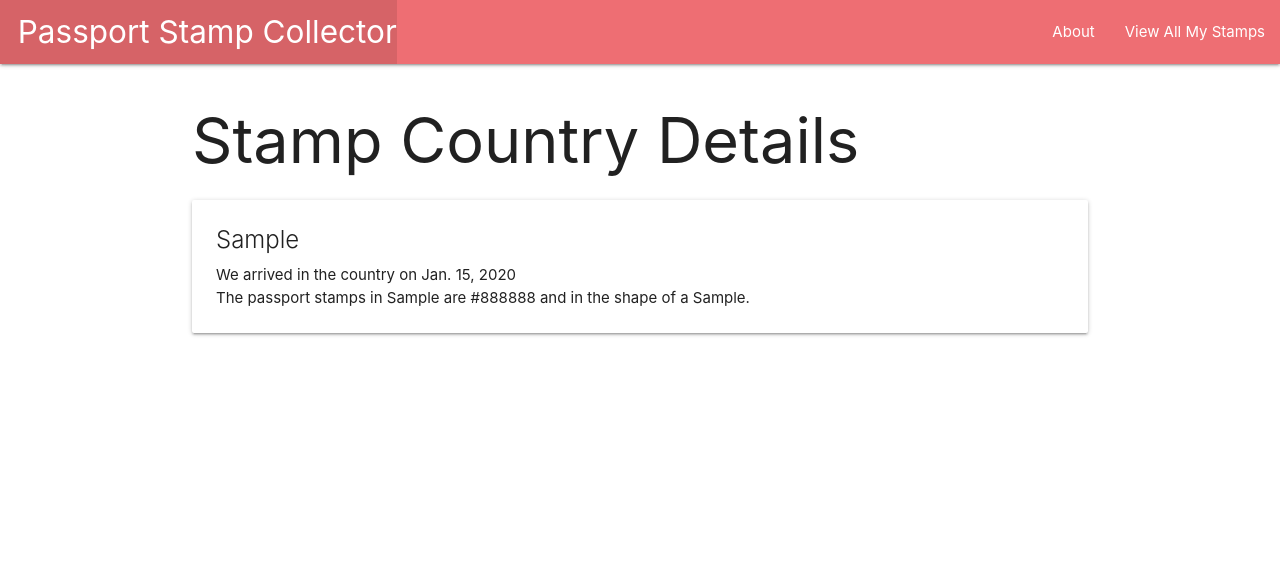
After one commit to pksc350/passportcollector, a Django app: page /stamps/1/ in a window 1280 px wide. The commit adds this page. Shown: the top 573 px of the page. Run offline with Django 3.2, Linux system fonts and the light colour scheme; tables that the repository leaves empty hold one stand-in row (values such as "Sample post").

Commit message:
Added information to index.html

```diff
--- /dev/null
+++ b/main_app/templates/stamps/detail.html
@@ -0,0 +1,16 @@
+{% extends 'base.html' %} {% block content %}
+
+<h1>Stamp Country Details</h1>
+
+<div class="card">
+  <div class="card-content">
+    <span class="card-title">{{ stamp.country }}</span>
+    <p>We arrived in the country on {{ stamp.date }}</p>
+    <p>
+      The passport stamps in {{ stamp.country }} are {{ stamp.color }} and in
+      the shape of a {{ stamp.shape }}.
+    </p>
+  </div>
+</div>
+
+{% endblock %}
--- a/main_app/templates/stamps/index.html
+++ b/main_app/templates/stamps/index.html
@@ -3,6 +3,7 @@
 <h1>Stamp List</h1>
 
 {% for stamp in stamps %}
+<a href="{% url 'detail' stamp.id %}">
   <div class="card">
     <div class="card-content">
       <span class="card-title">{{ stamp.country }}</span>
@@ -11,4 +12,5 @@
       <p>Stamp Shape: {{ stamp.shape }}</p>
     </div>
   </div>
+</a>
 {% endfor %} {% endblock %}
--- a/main_app/urls.py
+++ b/main_app/urls.py
@@ -5,4 +5,5 @@ urlpatterns = [
     path('', views.home, name='home'),
     path('about/', views.about, name='about'),
     path('stamps/', views.stamps_index, name='index'),
+    path('stamps/<int:stamp_id>/', views.stamp_details, name='detail')
 ]
--- a/main_app/views.py
+++ b/main_app/views.py
@@ -15,3 +15,11 @@ def about(request):
 def stamps_index(request):
     stamps = Stamp.objects.all()
     return render(request, 'stamps/index.html', {'stamps': stamps})
+
+
+def stamp_details(request, stamp_id):
+    stamp = Stamp.objects.get(id=stamp_id)
+    context = {
+        'stamp': stamp
+    }
+    return render(request, 'stamps/detail.html', context)
```
Lines whose indentation alone changed are shown as unchanged.
